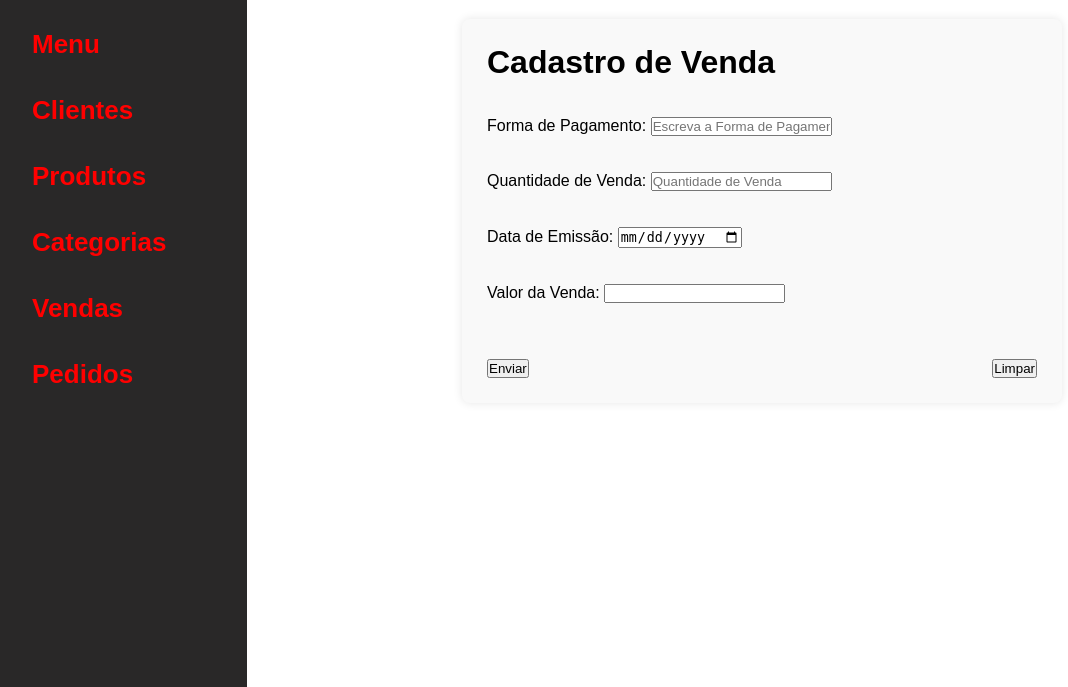
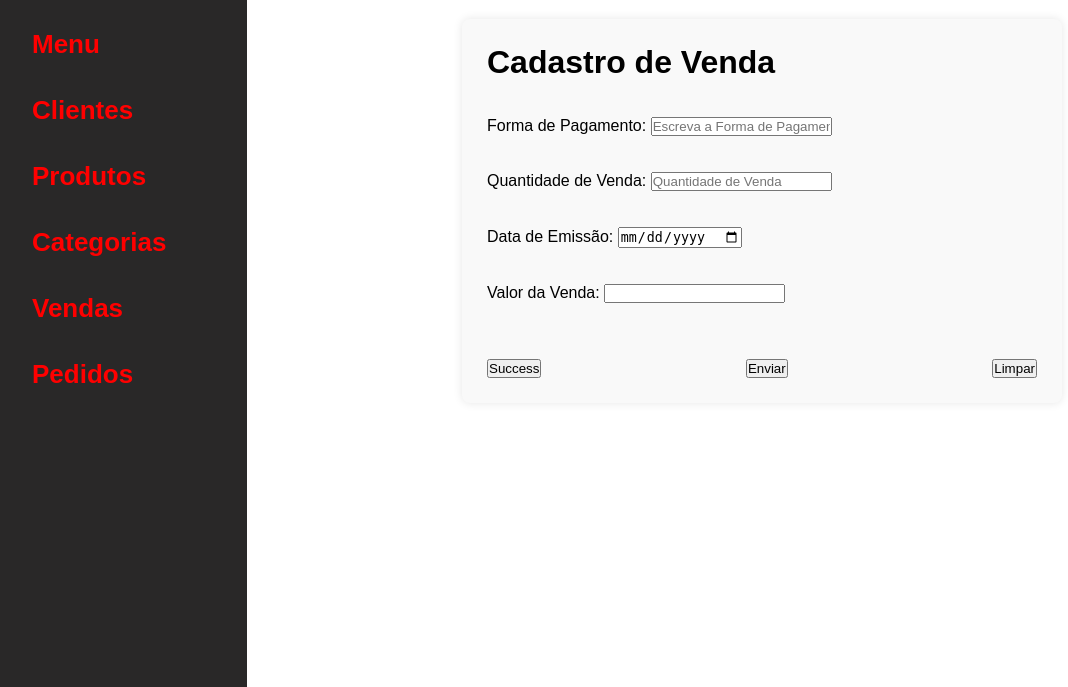
Before and after one commit to Christian985/Projeto_final, a Flask app: page /venda in a window 1280 px wide. Shown: the part 113-800 px from the top of the page, without its empty margins (3-1071 px from the left). Run offline with Flask 3, Linux system fonts and the light colour scheme.

Commit message:
inicio aplicação web

```diff
--- a/templates/cadastro_vendas.html
+++ b/templates/cadastro_vendas.html
@@ -36,6 +36,7 @@
         <br><br>
 
         <div class="form-actions">
+            <button type="button" class="btn btn-success">Success</button>
             <button type="submit">Enviar</button>
             <button type="reset">Limpar</button>
         </div>
```
Also changed, not shown: templates/cadastro_pessoas.html (+12 -0 lines), templates/cadastro_produto.html (+13 -0 lines).
